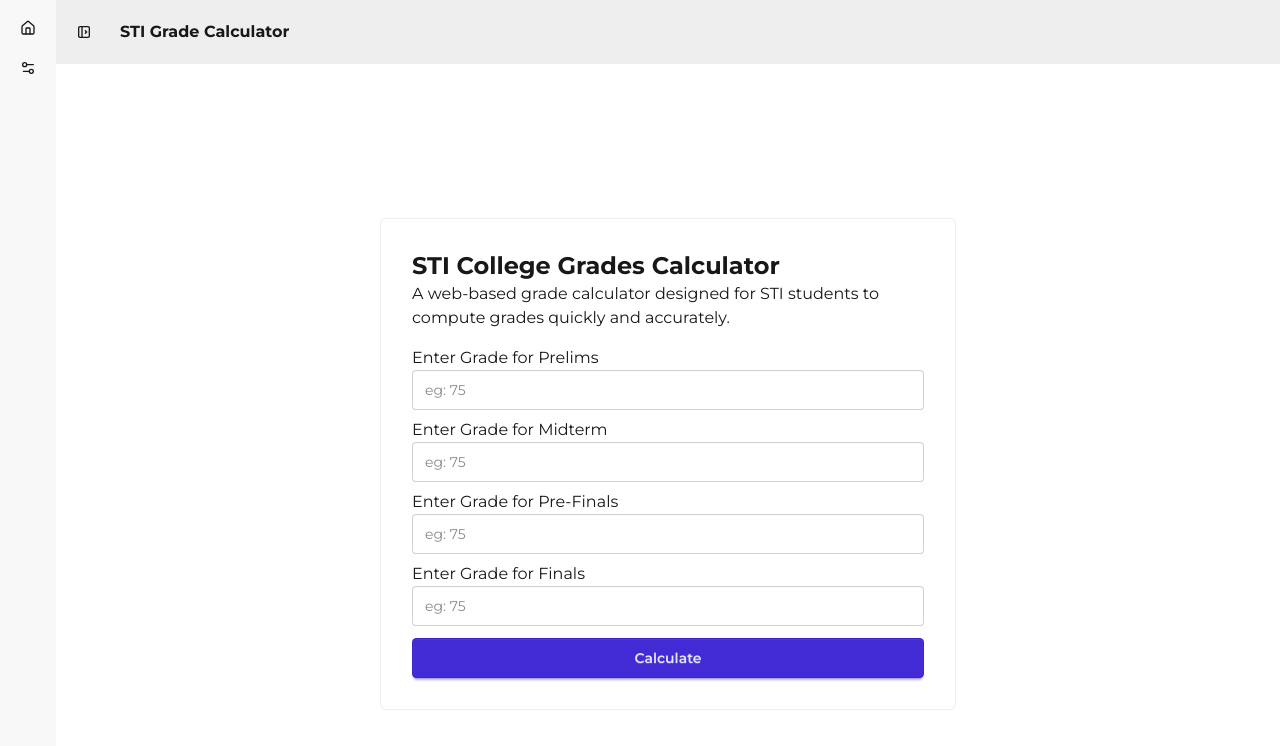
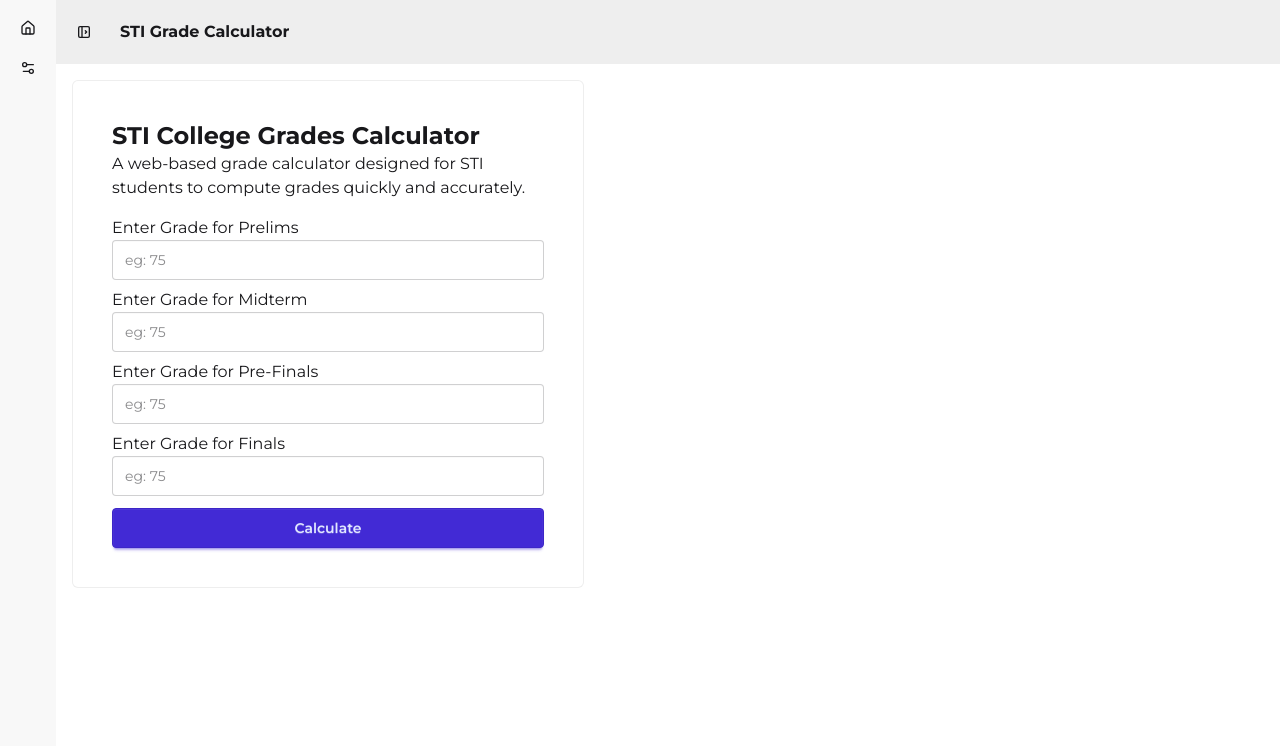
Before and after one commit to MarkMallari16/sti-grade-calculator, a React (Vite) app: page / in a window 1280 px wide. Shown: the top 746 px of the page. Built offline with nearby package versions, Linux system fonts and the light colour scheme.

Commit message:
refactor: Code structure

```diff
--- a/src/App.tsx
+++ b/src/App.tsx
@@ -1,6 +1,4 @@
 import { useRef, useState } from 'react'
-
-import './App.css'
 
 type Grades = {
   prelims: "",
@@ -86,13 +84,14 @@
               {/* Sidebar toggle icon */}
               <svg xmlns="http://www.w3.org/2000/svg" viewBox="0 0 24 24" strokeLinejoin="round" strokeLinecap="round" strokeWidth="2" fill="none" stroke="currentColor" className="my-1.5 inline-block size-4"><path d="M4 4m0 2a2 2 0 0 1 2 -2h12a2 2 0 0 1 2 2v12a2 2 0 0 1 -2 2h-12a2 2 0 0 1 -2 -2z"></path><path d="M9 4v16"></path><path d="M14 10l2 2l-2 2"></path></svg>
             </label>
-            <div className="px-4 font-bold">STI Grade Calculator</div>
+            <div className="px-4 font-bold">
+              STI Grade Calculator</div>
           </nav>
           {/* Page content here */}
-          <div className='min-h-screen grid place-items-center lg:p-0 p-4'>
+          <div className='min-h-screen grid grid-cols-2  m-4'>
             <div>
               {/**Content */}
-              <div className='ring ring-inset ring-base-300 rounded-md p-8 lg:w-xl'>
+              <div className='ring ring-inset ring-base-300 rounded-md p-10 w-lg'>
                 <div className='mb-4'>
                   <h1 className='text-2xl font-bold'>STI College Grades Calculator</h1>
                   <p>
@@ -130,6 +129,7 @@
               <li>
                 <button className="is-drawer-close:tooltip is-drawer-close:tooltip-right" data-tip="Homepage">
                   {/* Home icon */}
+
                   <svg xmlns="http://www.w3.org/2000/svg" viewBox="0 0 24 24" strokeLinejoin="round" strokeLinecap="round" strokeWidth="2" fill="none" stroke="currentColor" className="my-1.5 inline-block size-4"><path d="M15 21v-8a1 1 0 0 0-1-1h-4a1 1 0 0 0-1 1v8"></path><path d="M3 10a2 2 0 0 1 .709-1.528l7-5.999a2 2 0 0 1 2.582 0l7 5.999A2 2 0 0 1 21 10v9a2 2 0 0 1-2 2H5a2 2 0 0 1-2-2z"></path></svg>
                   <span className="is-drawer-close:hidden">Homepage</span>
                 </button>
```
